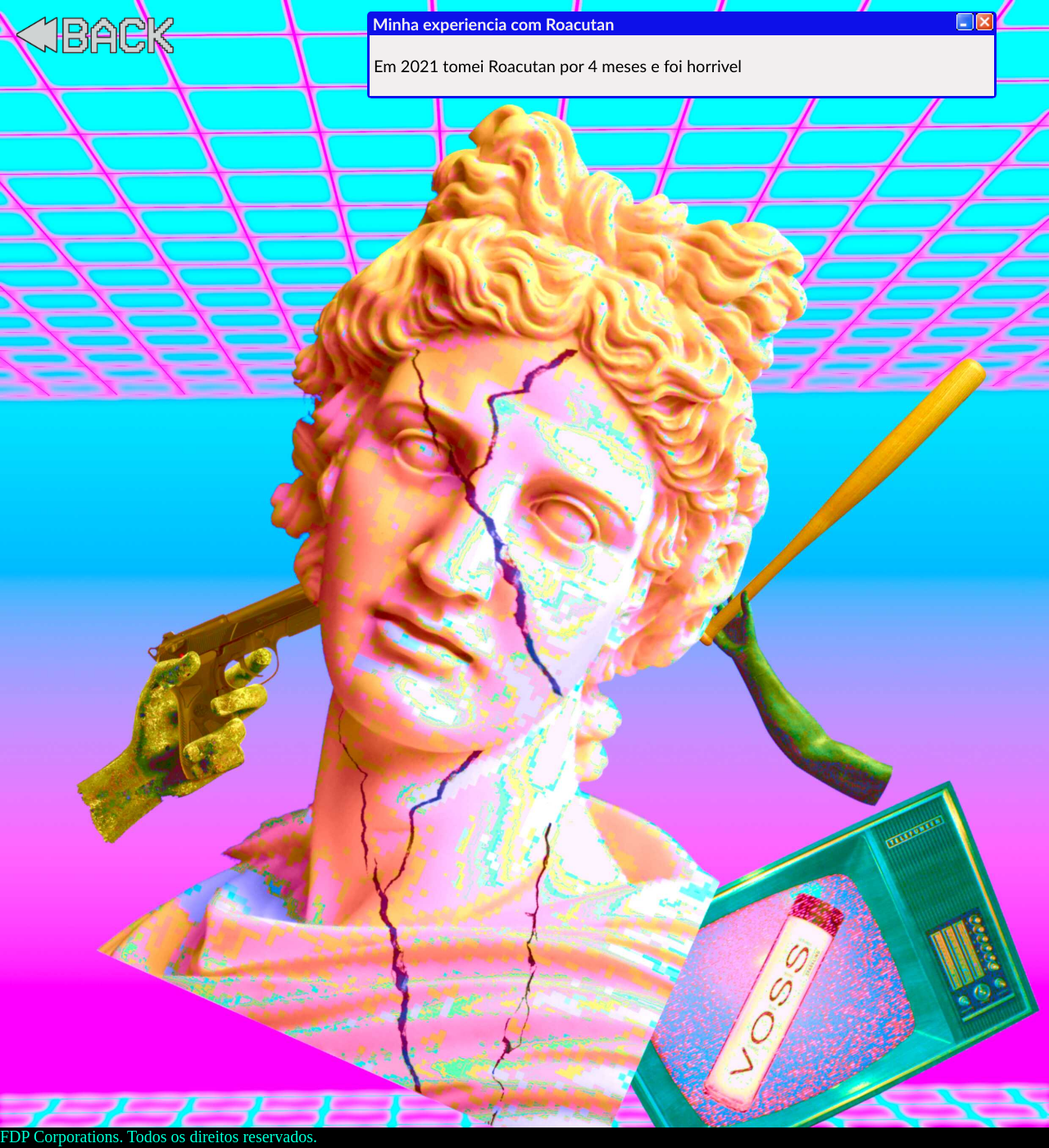
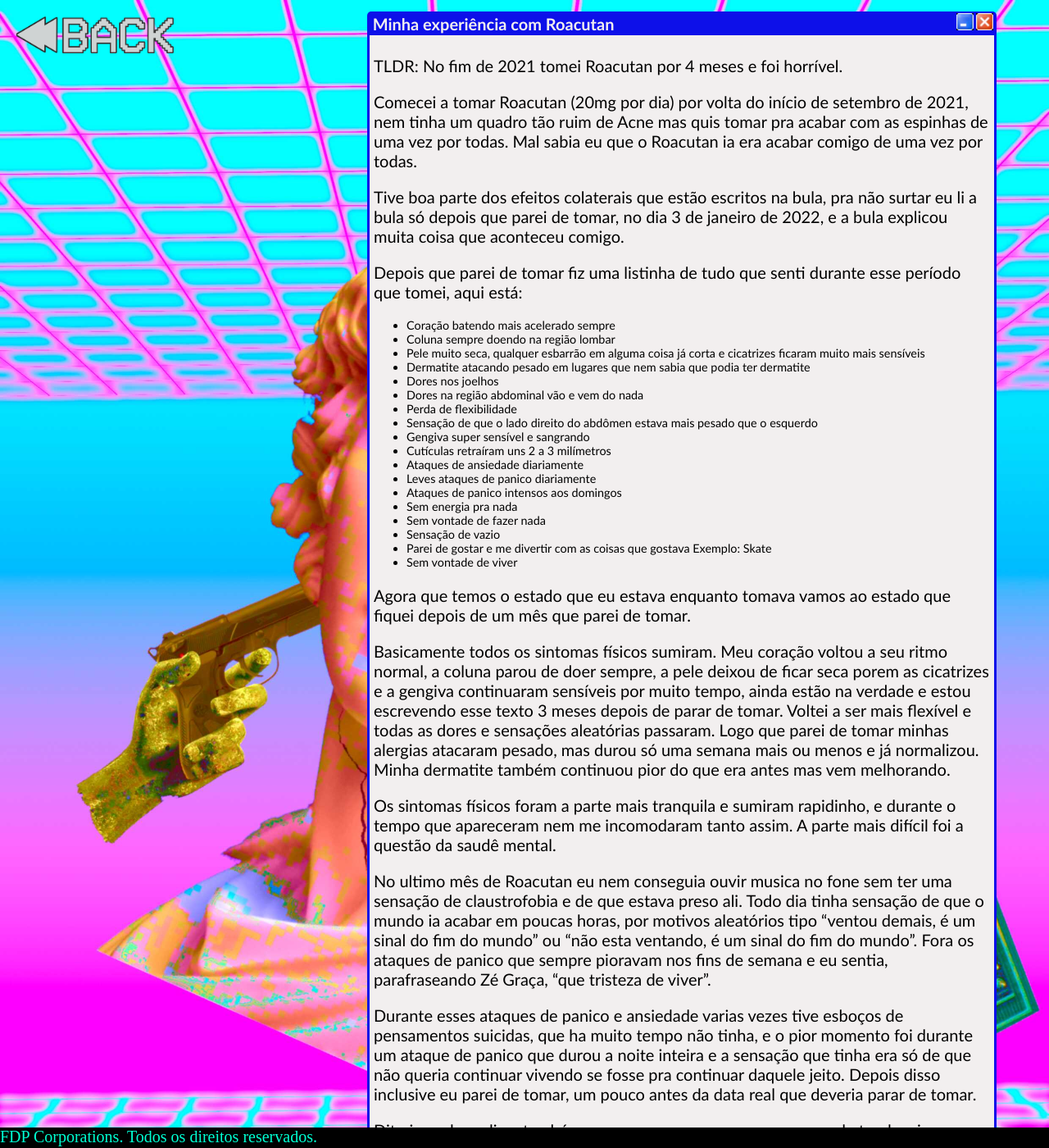
Before and after one commit to lrr68/site, a Jekyll site: the page built from _blog/roacutan.md, in a window 1280 px wide and 1400 px high. Shown: the whole window at 82% size. Built offline with Jekyll 4.4.1, drawn with Linux system fonts in a browser that asks for light colours; some of the changed text lies outside the part shown.

Commit message:
update texto sobre roacutan

```diff
--- a/_blog/roacutan.md
+++ b/_blog/roacutan.md
@@ -1,6 +1,55 @@
 ---
 layout: post
-title: Minha experiencia com Roacutan
+title: Minha experiência com Roacutan
 ---
 
-Em 2021 tomei Roacutan por 4 meses e foi horrivel
+TLDR: No fim de 2021 tomei Roacutan por 4 meses e foi horrível.
+
+Comecei a tomar Roacutan (20mg por dia) por volta do início de setembro de 2021, nem tinha um quadro tão ruim de Acne mas quis tomar pra acabar com as espinhas de uma vez por todas. Mal sabia eu que o Roacutan ia era acabar comigo de uma vez por todas.
+
+Tive boa parte dos efeitos colaterais que estão escritos na bula, pra não surtar eu li a bula só depois que parei de tomar, no dia 3 de janeiro de 2022, e a bula explicou muita coisa que aconteceu comigo.
+
+Depois que parei de tomar fiz uma listinha de tudo que senti durante esse período que tomei, aqui está:
+
++ Coração batendo mais acelerado sempre
++ Coluna sempre doendo na região lombar
++ Pele muito seca, qualquer esbarrão em alguma coisa já corta e cicatrizes ficaram muito mais sensíveis
++ Dermatite atacando pesado em lugares que nem sabia que podia ter dermatite
++ Dores nos joelhos
++ Dores na região abdominal vão e vem do nada
++ Perda de flexibilidade
++ Sensação de que o lado direito do abdômen estava mais pesado que o esquerdo
++ Gengiva super sensível e sangrando
++ Cutículas retraíram uns 2 a 3 milímetros
++ Ataques de ansiedade diariamente
++ Leves ataques de panico diariamente
++ Ataques de panico intensos aos domingos
++ Sem energia pra nada
++ Sem vontade de fazer nada
++ Sensação de vazio
++ Parei de gostar e me divertir com as coisas que gostava Exemplo: Skate
++ Sem vontade de viver
+
+Agora que temos o estado que eu estava enquanto tomava vamos ao estado que fiquei depois de um mês que parei de tomar.
+
+Basicamente todos os sintomas físicos sumiram. Meu coração voltou a seu ritmo normal, a coluna parou de doer sempre, a pele deixou de ficar seca porem as cicatrizes e a gengiva continuaram sensíveis por muito tempo, ainda estão na verdade e estou escrevendo esse texto 3 meses depois de parar de tomar. Voltei a ser mais flexível e todas as dores e sensações aleatórias passaram. Logo que parei de tomar minhas alergias atacaram pesado, mas durou só uma semana mais ou menos e já normalizou. Minha dermatite também continuou pior do que era antes mas vem melhorando.
+
+Os sintomas físicos foram a parte mais tranquila e sumiram rapidinho, e durante o tempo que apareceram nem me incomodaram tanto assim. A parte mais difícil foi a questão da saudê mental.
+
+No ultimo mês de Roacutan eu nem conseguia ouvir musica no fone sem ter uma sensação de claustrofobia e de que estava preso ali. Todo dia tinha sensação de que o mundo ia acabar em poucas horas, por motivos aleatórios tipo "ventou demais, é um sinal do fim do mundo" ou "não esta ventando, é um sinal do fim do mundo". Fora os ataques de panico que sempre pioravam nos fins de semana e eu sentia, parafraseando Zé Graça, "que tristeza de viver".
+
+Durante esses ataques de panico e ansiedade varias vezes tive esboços de pensamentos suicidas, que ha muito tempo não tinha, e o pior momento foi durante um ataque de panico que durou a noite inteira e a sensação que tinha era só de que não queria continuar vivendo se fosse pra continuar daquele jeito. Depois disso inclusive eu parei de tomar, um pouco antes da data real que deveria parar de tomar.
+
+Dito isso, devo dizer também que sou uma pessoa com uma grande tendencia a ser ansioso e depressivo, já tive tudo isso que relatei antes em momentos diferentes da vida, mas nunca tao grave. Apesar disso eu aprendi a lidar muito bem com minha ansiedade e não sofria com ela ha muito tempo, a yoga me ajudou a perceber e quebrar minhas paranoias e possibilitou um estado mental que a ansiedade fosse muito leve.
+
+Então tendo em mente esse contexto da minha saúde mental no geral e durante o Roacutan cheguei a conclusão que, apesar de que a raiz de todos esses problemas de saúde mental vem de mim mesmo, o Roacutan influenciou a nível fisiológico e tudo que eu pude fazer foi aceitar e chorar, lol.
+
+Nada que eu aprendi pra controlar essas coisas consegui colocar em pratica por que o problema era a nível fisiológico, então nem com toda minha boa vontade eu conseguiria resolver isso.
+
+Depois que parei de tomar todos esses sintomas de má saúde mental se tornaram manejáveis, não melhoraram em nada basicamente, mas eu comecei a conseguir aplicar o que eu aprendi pra controlar isso e começou a funcionar. Por isso eu acho muito que, apesar de eu já ter essa tendência, a influência fisiológica do Roacutan foi esmagadora (e ta na bula também né, depressão e ate suicídio :P).
+
+Enfim, essa foi minha experiencia com Roacutan, foi bem bosta pra ser sincero, não sei ainda se valeu a pena, por enquanto não tive acne como tinha antes mas acho que o Roacutan não garante que não vou voltar a ter. Pra controlar isso o melhor é investir numa boa alimentação que não estimule inflamações no corpo. Não recomendaria Roacutan pra ninguém a não ser que fosse um caso muito extremo de acne, vale mais a pena melhorar a alimentação e investir na saúde do corpo no geral.
+
+Sinta-se a vontade pra me mandar perguntas ou comentários por qualquer lugar, meus contatos estão listados na pagina principal desse site.
+
+Atualizado em 2022-03-29
```
